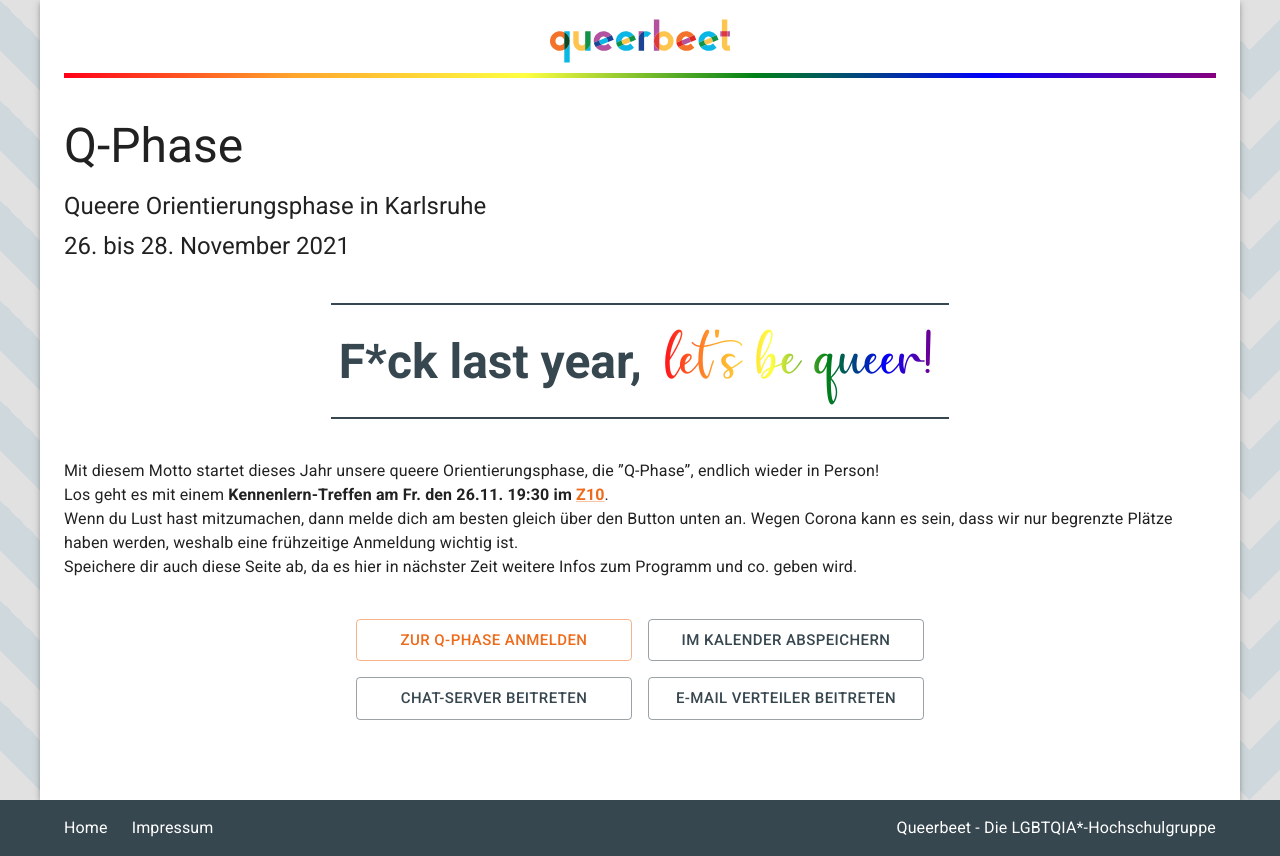
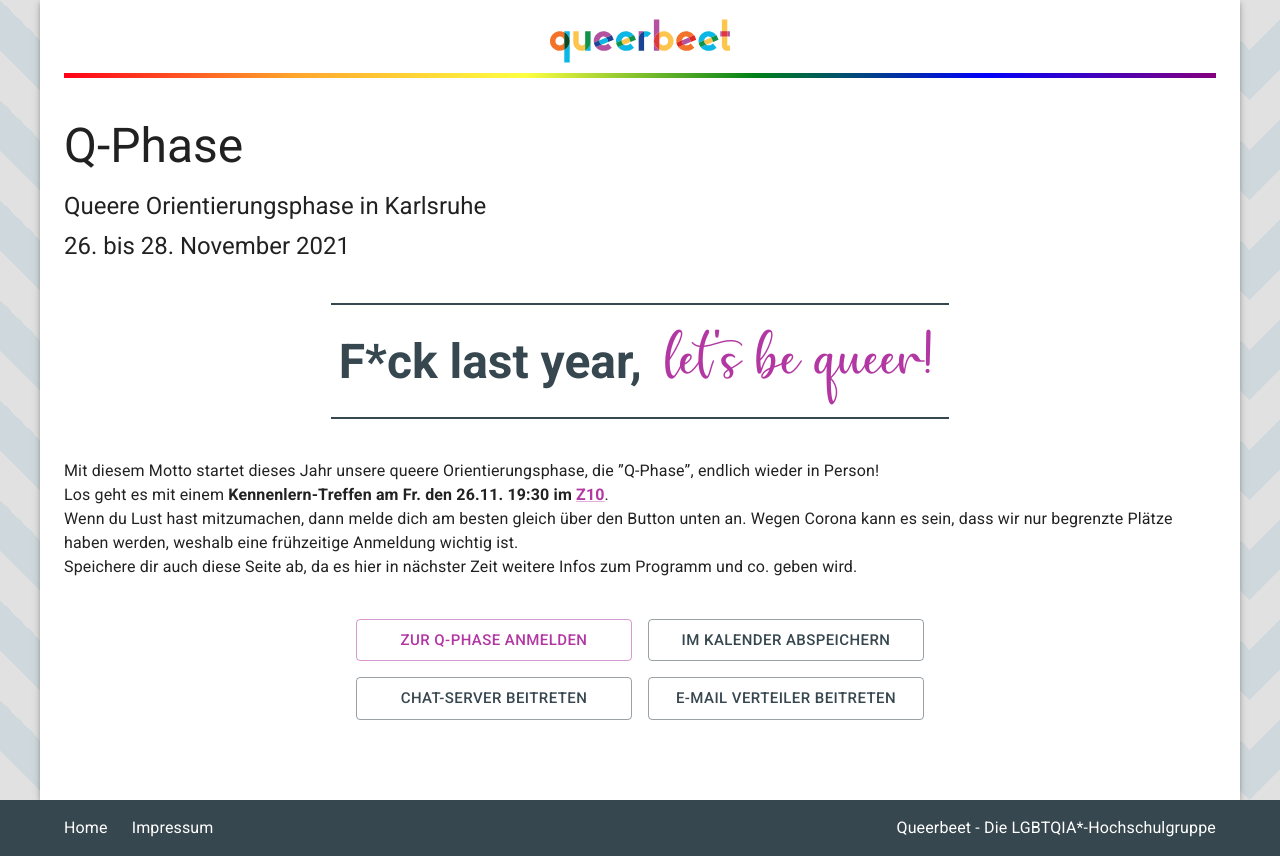
Before and after one commit to queerbeetVorstand/qb-website, a Next.js app: page /q-phase-21 in a window 1280 px wide. Built offline with nearby package versions, Linux system fonts and the light colour scheme.

Commit message:
no comment

```diff
--- a/src/pages/q-phase-21.tsx
+++ b/src/pages/q-phase-21.tsx
@@ -83,10 +83,10 @@ export default function Index(): ReactElement {
 
             <Text
               variant="h2"
+              color="primary"
               component="div"
               gutterBottom={false}
               sx={{
-                ...colorfulText,
                 fontFamily: "Hello",
                 p: 1,
                 whiteSpace: "nowrap",
--- a/src/theme.tsx
+++ b/src/theme.tsx
@@ -5,7 +5,7 @@ import { red, blueGrey } from "@mui/material/colors";
 const theme = responsiveFontSizes(createTheme({
   palette: {
     primary: {
-      main: "#ED6B1B",
+      main: "#b337a2",
     },
     secondary: {
       main: blueGrey[800],
```
